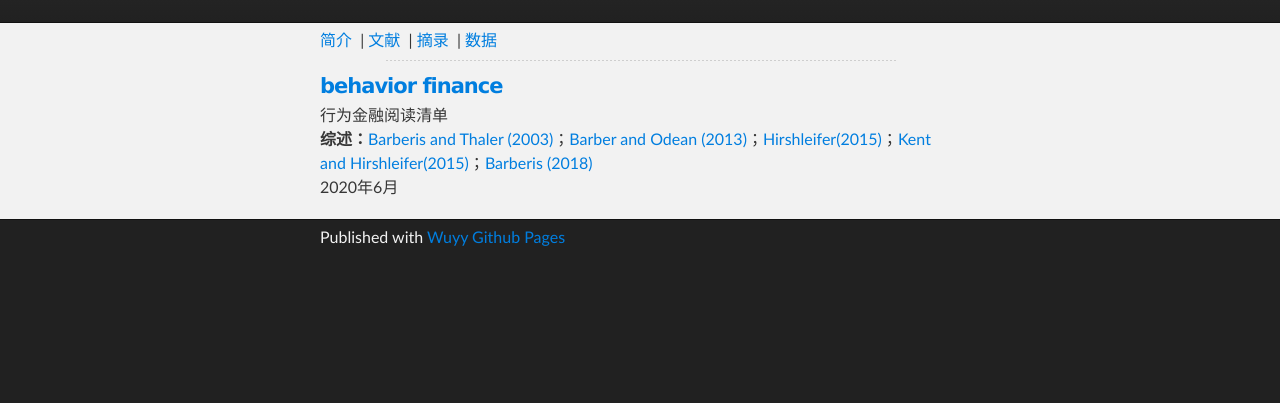
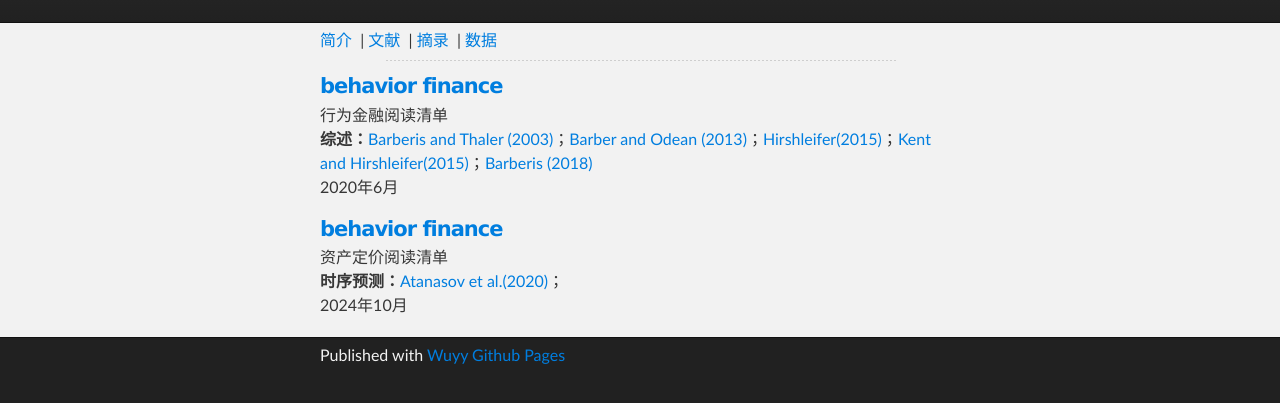
Before and after one commit to lxywyy/lxywyy.github.io, a plain HTML site: page paper.html in a window 1280 px wide. Shown: the part 177-580 px from the top of the page. Drawn offline with Linux system fonts and the light colour scheme.

Commit message:
Update paper.html

```diff
--- a/paper.html
+++ b/paper.html
@@ -74,6 +74,11 @@
 <br>2020年6月
 </p>
 
+<h4><a name="article" class="anchor" ><span class="octicon octicon-link" ></span>behavior finance</a></h4>
+<p >资产定价阅读清单
+<br > <strong>时序预测：</strong><a href="https://gitee.com/wuyy2007/resouce/raw/master/data/A survey of behavioral finance.pdf">Atanasov et al.(2020)</a>；
+<br>2024年10月
+</p>
 
 </section>
 </div>
```
